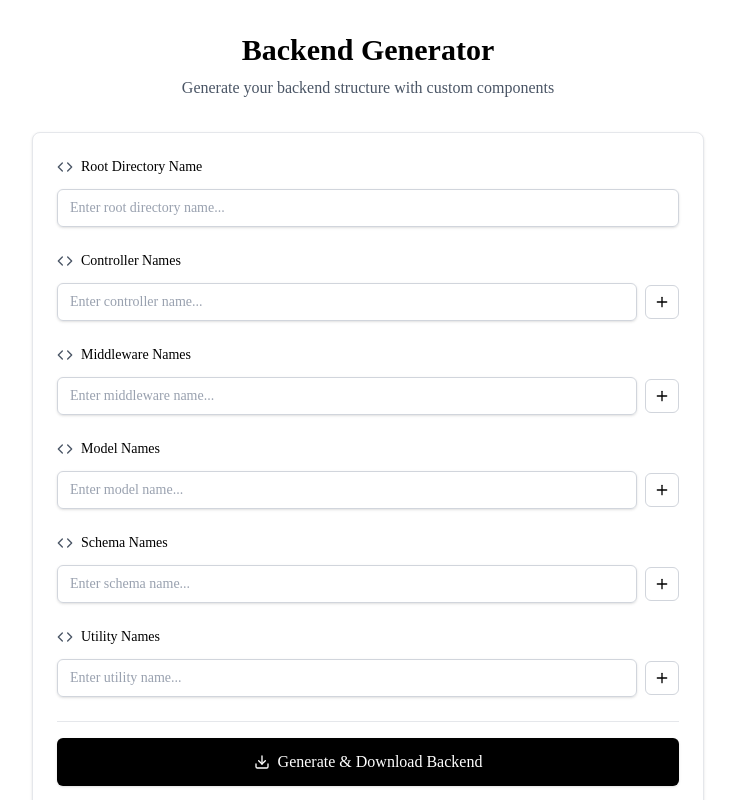
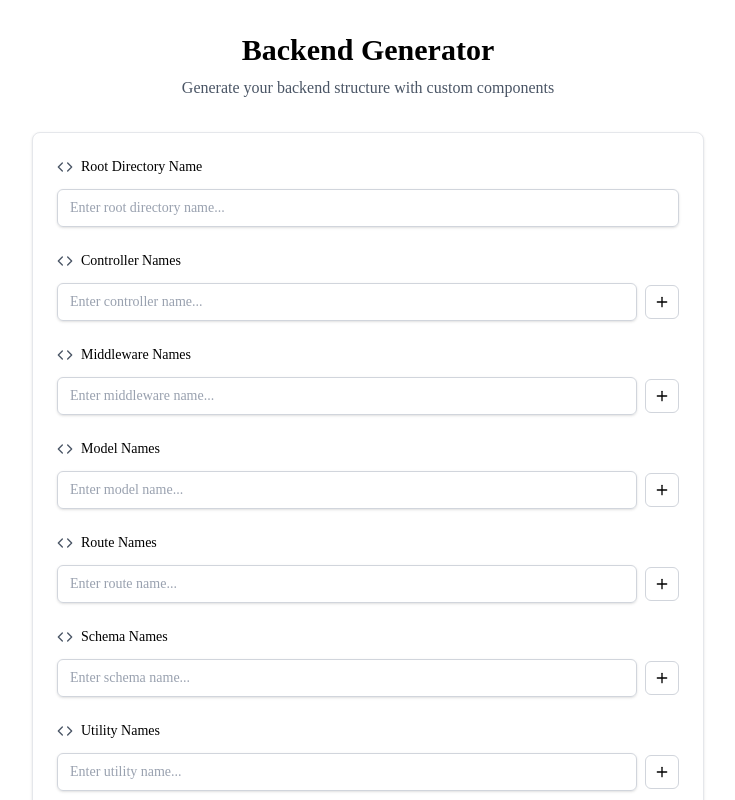
Before and after one commit to GauravShambharkar/NEM-Backend-Directory-Generator, a React (Vite) app in the folder frontend/: page / in a window 1280 px wide. Shown: the top 800 px of the page, without its empty margins (272-1007 px from the left). Built offline with nearby package versions, Linux system fonts and the light colour scheme.

Commit message:
updated route and conroller issues

```diff
--- a/frontend/src/components/Form.tsx
+++ b/frontend/src/components/Form.tsx
@@ -10,6 +10,7 @@ function App() {
   const [controllerNames, setControllerNames] = useState([""]);
   const [middlewareNames, setMiddlewareNames] = useState([""]);
   const [modelNames, setModelNames] = useState([""]);
+  const [routeNames, setRouteNames] = useState([""]);
   const [schemaNames, setSchemaNames] = useState([""]);
   const [utilNames, setUtilNames] = useState([""]);
 
@@ -27,6 +28,10 @@ function App() {
 
   const addModelField = () => {
     setModelNames([...modelNames, ""]);
+  };
+
+  const addRouteField = () => {
+    setRouteNames([...routeNames, ""]);
   };
 
   const addSchemaField = () => {
@@ -56,6 +61,13 @@ function App() {
     if (modelNames.length > 1) {
       const newList = modelNames.filter((_, i) => i !== index);
       setModelNames(newList);
+    }
+  };
+
+  const removeRouteField = (index: number) => {
+    if (routeNames.length > 1) {
+      const newList = routeNames.filter((_, i) => i !== index);
+      setRouteNames(newList);
     }
   };
 
@@ -92,6 +104,12 @@ function App() {
     setModelNames(newList);
   };
 
+  const updateRouteName = (index: number, value: string) => {
+    const newList = [...routeNames];
+    newList[index] = value;
+    setRouteNames(newList);
+  };
+
   const updateSchemaName = (index: number, value: string) => {
     const newList = [...schemaNames];
     newList[index] = value;
@@ -121,6 +139,9 @@ function App() {
       const modelName = modelNames
         .filter((name) => name.trim() !== "")
         .join(",");
+      const routeName = routeNames
+        .filter((name) => name.trim() !== "")
+        .join(",");
       const schemaName = schemaNames
         .filter((name) => name.trim() !== "")
         .join(",");
@@ -133,7 +154,7 @@ function App() {
           controllerFileName: controllerName,
           middlewareFileName: middlewareName,
           modelFileName: modelName,
-          routeFileName: controllerName, // Using controller name for route
+          routeFileName: routeName,
           schemaFileName: schemaName,
           utilFileName: utilName,
         },
@@ -343,6 +364,52 @@ function App() {
               </div>
             </div>
 
+            {/* Route Section */}
+            <div className="space-y-3">
+              <div className="flex items-center gap-2">
+                <Code className="w-4 h-4 text-gray-600" />
+                <label className="text-sm font-medium text-black">
+                  Route Names
+                </label>
+              </div>
+              <div className="space-y-2">
+                {routeNames.map((name, index) => (
+                  <div key={index} className="flex items-center gap-2">
+                    <input
+                      type="text"
+                      value={name}
+                      onChange={(e) => updateRouteName(index, e.target.value)}
+                      placeholder="Enter route name..."
+                      className="flex-1 px-3 py-2 border border-gray-300 rounded-md shadow-sm text-sm
+                                 placeholder:text-gray-400 focus:outline-none focus:ring-2
+                                 focus:ring-black focus:border-black transition-colors disabled:opacity-50"
+                      disabled={isLoading}
+                    />
+                    <button
+                      type="button"
+                      onClick={addRouteField}
+                      className="p-2 text-black hover:text-gray-700 hover:bg-gray-100
+                                 rounded-md transition-colors border border-gray-300 disabled:opacity-50"
+                      disabled={isLoading}
+                    >
+                      <Plus className="w-4 h-4" />
+                    </button>
+                    {routeNames.length > 1 && (
+                      <button
+                        type="button"
+                        onClick={() => removeRouteField(index)}
+                        className="p-2 text-red-600 hover:text-red-700 hover:bg-red-50
+                                   rounded-md transition-colors border border-gray-300 disabled:opacity-50"
+                        disabled={isLoading}
+                      >
+                        <Trash2 className="w-4 h-4" />
+                      </button>
+                    )}
+                  </div>
+                ))}
+              </div>
+            </div>
+
             {/* Schema Section */}
             <div className="space-y-3">
               <div className="flex items-center gap-2">
```
